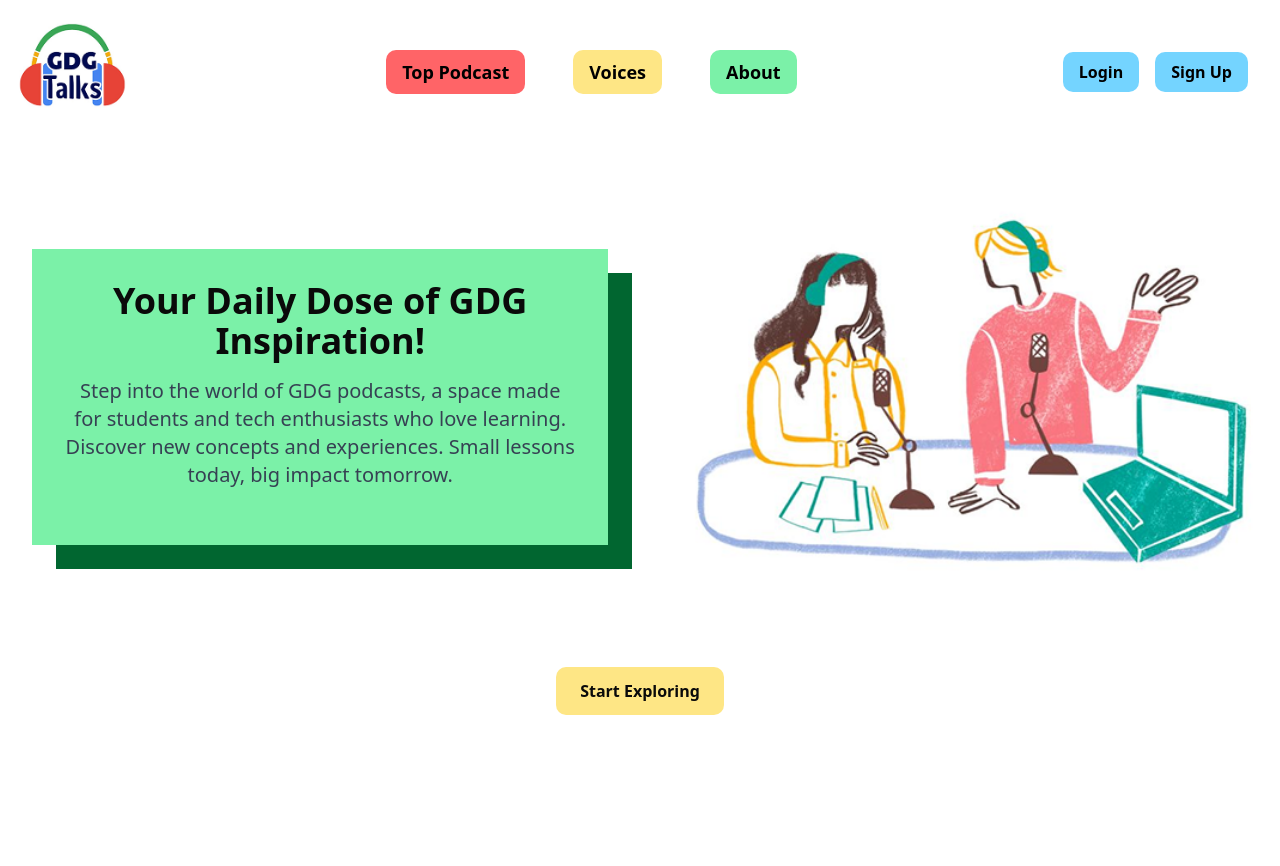
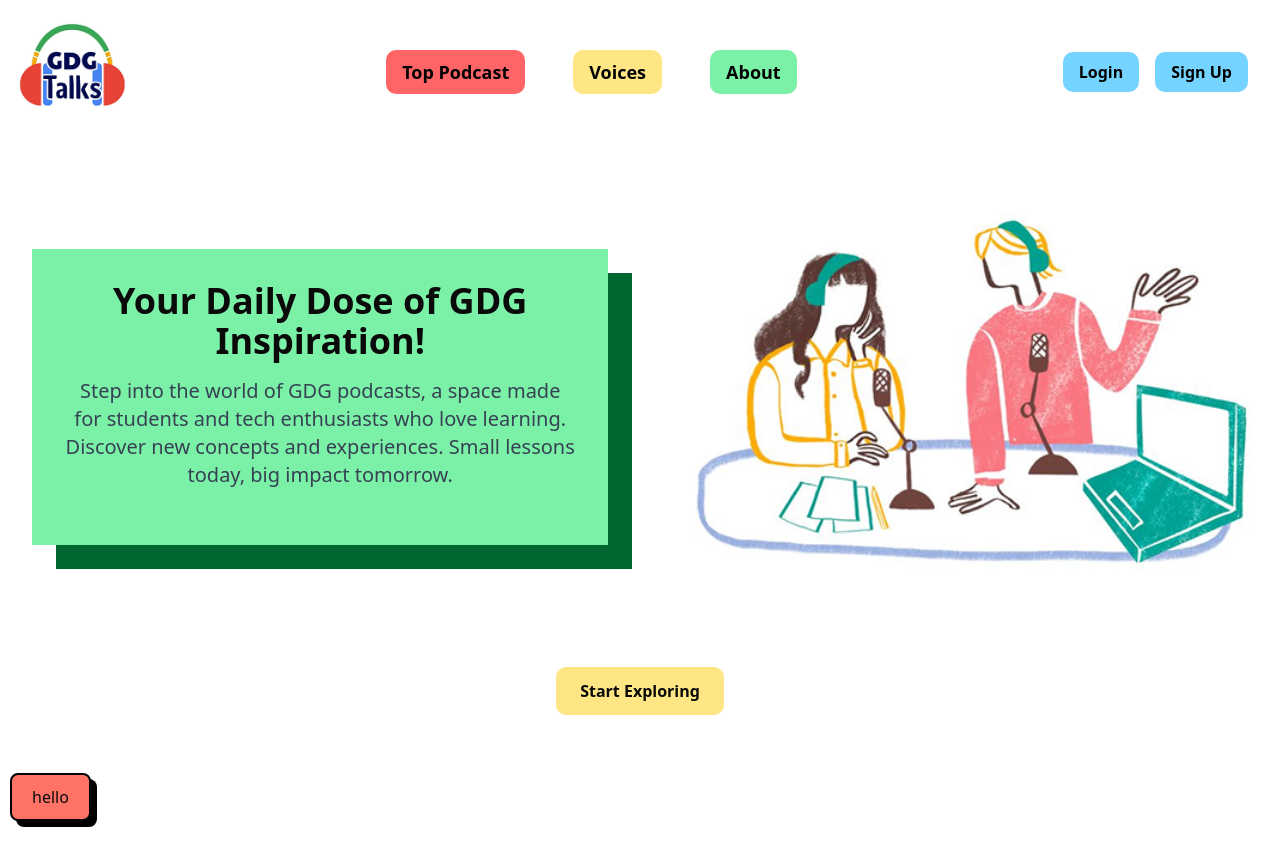
Before and after one commit to bel-wadoud/gdg-podcast, a React app in the folder frontend/: page / in a window 1280 px wide. Shown: the top 866 px of the page. Before the commit the page ends 800 px from the top, so only its background shows below. Built offline with nearby package versions, Linux system fonts and the light colour scheme; the HTML template or start-up script is replaced by a standard one.

Commit message:
add card Component

```diff
--- /dev/null
+++ b/frontend/src/components/common/Card.tsx
@@ -0,0 +1,20 @@
+const Card = ({
+  children,
+  className,
+}: {
+  children: React.ReactNode;
+  className?: string;
+}) => {
+  return (
+    <div className="relative inline-block ">
+      <div
+        className={`px-5 py-2.5 bg-primary relative bottom-1.5 right-1.5  duration-300  hover:bottom-0 hover:right-0 border-2 border-black rounded-md  ${className}  `}
+      >
+        {children}
+      </div>
+      <div className="absolute bottom-0 right-0  bg-black w-full h-full -z-2 rounded-md  "></div>
+    </div>
+  );
+};
+
+export default Card;
--- /dev/null
+++ b/frontend/src/components/common/Features.tsx
@@ -0,0 +1,12 @@
+import React from "react";
+import Card from "./Card";
+
+const Features = () => {
+  return (
+    <div className="py-16">
+      <Card>hello</Card>
+    </div>
+  );
+};
+
+export default Features;
--- a/frontend/src/pages/Landing.tsx
+++ b/frontend/src/pages/Landing.tsx
@@ -1,14 +1,16 @@
+import Features from "@/components/common/Features";
 import Explore from "@/components/layout/Explore";
 import Header from "@/components/layout/Header";
 
-
 function Landing() {
-  return (<>
+  return (
+    <>
       {/* // Header Section */}
       <Header />
       {/* // Explore section  */}
       <Explore />
       {/* // About Section */}
+      <Features />
       {/* // Features Section */}
       {/* // Podcast Section */}
       {/* // Categories Section */}
--- a/frontend/src/style/App.css
+++ b/frontend/src/style/App.css
@@ -3,7 +3,7 @@
   margin: 0 auto;
   /* padding right and left  */
   padding: 0 1rem;
-  text-align: center;
+  /* text-align: center; */
 }
 
 .logo {
--- a/frontend/src/style/index.css
+++ b/frontend/src/style/index.css
@@ -1,8 +1,5 @@
 @import "tailwindcss";
 @import "tw-animate-css";
-
-
-
 
 @custom-variant dark (&:is(.dark *));
 
@@ -121,3 +118,10 @@
     @apply bg-background text-foreground;
   }
 }
+
+@theme {
+  --color-primary: #ff7266;
+  --color-secondary: #f4e98c;
+  --color-success: #86efac;
+  --color-info: #a3c5f1;
+}
```
Lines whose indentation alone changed are shown as unchanged.
